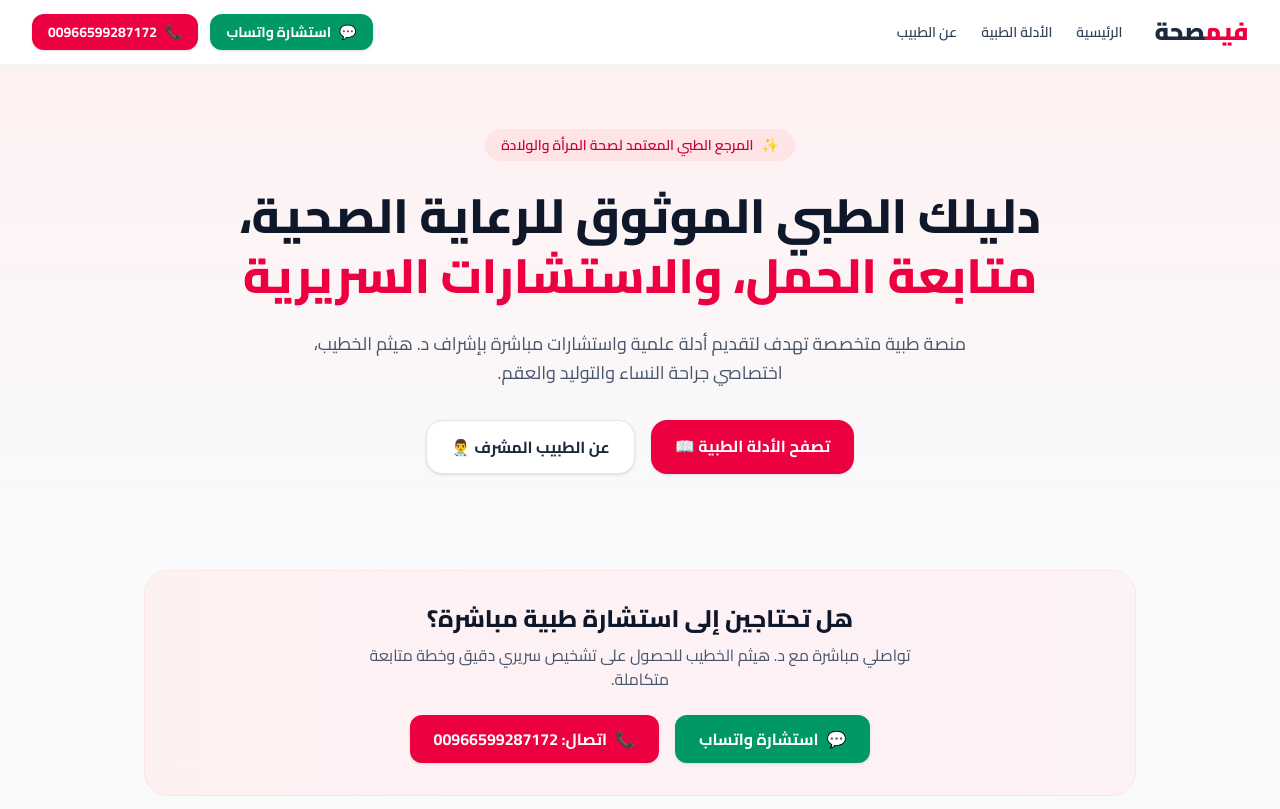
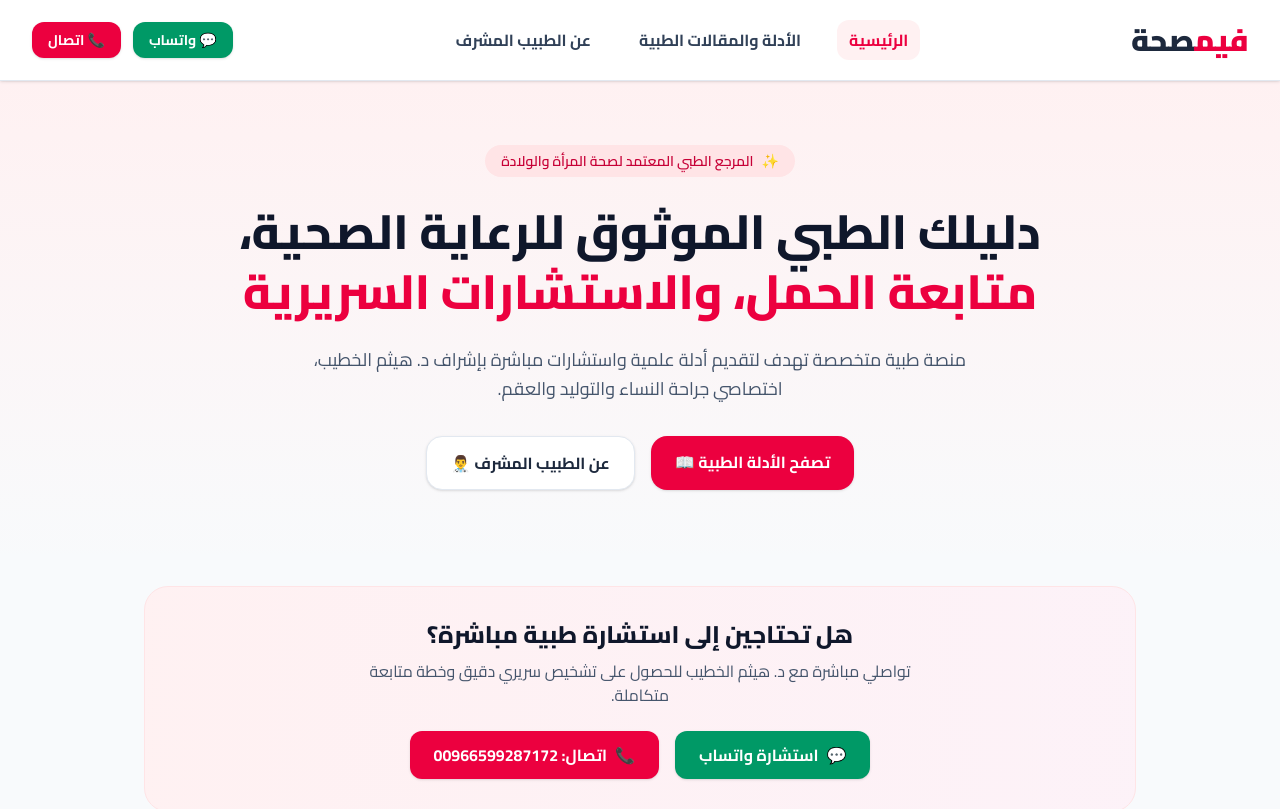
Before and after one commit to femseha/femseha, a React (Vite) app: page / in a window 1280 px wide. Shown: the top 809 px of the page. Built offline with nearby package versions, Linux system fonts and the light colour scheme.

Commit message:
Update App.tsx

```diff
--- a/src/App.tsx
+++ b/src/App.tsx
@@ -1,82 +1,80 @@
-import React, { useState } from 'react';
-import { Routes, Route, Link } from 'react-router-dom';
+import React from 'react';
+import { Routes, Route, Link, NavLink } from 'react-router-dom';
 import Home from './pages/Home';
 import Articles from './pages/Articles';
 import ArticleDetail from './pages/ArticleDetail';
 import Doctor from './pages/Doctor';
 
 export function App() {
-  const [isOpen, setIsOpen] = useState(false);
-
   return (
     <div className="flex flex-col min-h-screen bg-slate-50 text-slate-800 font-sans" dir="rtl">
-      {/* القائمة العلوية Header */}
-      <header className="bg-white border-b border-slate-100 sticky top-0 z-50">
+      {/* شريط التنقل العلوي البارز لجميع الصفحات */}
+      <header className="bg-white border-b border-slate-200 sticky top-0 z-50 shadow-sm">
         <div className="max-w-7xl mx-auto px-4 sm:px-6 lg:px-8">
-          <div className="flex justify-between items-center h-16">
-            <div className="flex items-center gap-8">
-              <Link to="/" className="text-2xl font-black text-rose-600 tracking-tight">
+          <div className="flex justify-between items-center h-20">
+            {/* الشعار */}
+            <Link to="/" className="flex items-center gap-2">
+              <span className="text-2xl sm:text-3xl font-black text-rose-600 tracking-tight">
                 فيم<span className="text-slate-800">صحة</span>
-              </Link>
-              <nav className="hidden md:flex items-center gap-6 text-sm font-semibold text-slate-700">
-                <Link to="/" className="hover:text-rose-600 transition-colors">الرئيسية</Link>
-                <Link to="/articles" className="hover:text-rose-600 transition-colors">الأدلة الطبية</Link>
-                <Link to="/doctor" className="hover:text-rose-600 transition-colors">عن الطبيب</Link>
-              </nav>
-            </div>
+              </span>
+            </Link>
 
-            <div className="hidden md:flex items-center gap-3">
+            {/* روابط الصفحات الرئيسية - ظاهرة وواضحة دائماً */}
+            <nav className="flex items-center gap-2 sm:gap-6 text-sm sm:text-base font-bold text-slate-700">
+              <NavLink
+                to="/"
+                className={({ isActive }) =>
+                  `px-3 py-2 rounded-xl transition-colors ${
+                    isActive ? 'bg-rose-50 text-rose-600' : 'hover:text-rose-600'
+                  }`
+                }
+              >
+                الرئيسية
+              </NavLink>
+              <NavLink
+                to="/articles"
+                className={({ isActive }) =>
+                  `px-3 py-2 rounded-xl transition-colors ${
+                    isActive ? 'bg-rose-50 text-rose-600' : 'hover:text-rose-600'
+                  }`
+                }
+              >
+                الأدلة والمقالات الطبية
+              </NavLink>
+              <NavLink
+                to="/doctor"
+                className={({ isActive }) =>
+                  `px-3 py-2 rounded-xl transition-colors ${
+                    isActive ? 'bg-rose-50 text-rose-600' : 'hover:text-rose-600'
+                  }`
+                }
+              >
+                عن الطبيب المشرف
+              </NavLink>
+            </nav>
+
+            {/* أزرار التواصل السريع */}
+            <div className="hidden lg:flex items-center gap-3">
               <a
                 href="https://wa.me/966599287172"
                 target="_blank"
                 rel="noopener noreferrer"
                 className="inline-flex items-center gap-2 px-4 py-2 bg-emerald-600 hover:bg-emerald-700 text-white rounded-xl font-bold text-sm transition-colors shadow-sm"
               >
-                <span>💬</span>
-                <span>استشارة واتساب</span>
+                <span>💬 واتساب</span>
               </a>
               <a
                 href="tel:00966599287172"
                 className="inline-flex items-center gap-2 px-4 py-2 bg-rose-600 hover:bg-rose-700 text-white rounded-xl font-bold text-sm transition-colors shadow-sm"
               >
-                <span>📞</span>
-                <span>00966599287172</span>
-              </a>
-            </div>
-
-            <button
-              onClick={() => setIsOpen(!isOpen)}
-              className="md:hidden p-2 rounded-lg text-slate-600 hover:bg-slate-100 text-xl font-bold"
-            >
-              {isOpen ? '✕' : '☰'}
-            </button>
-          </div>
-        </div>
-
-        {isOpen && (
-          <div className="md:hidden bg-white border-b border-slate-200 px-4 pt-2 pb-4 space-y-3">
-            <Link to="/" onClick={() => setIsOpen(false)} className="block py-2 text-slate-700 font-medium hover:text-rose-600">الرئيسية</Link>
-            <Link to="/articles" onClick={() => setIsOpen(false)} className="block py-2 text-slate-700 font-medium hover:text-rose-600">الأدلة الطبية</Link>
-            <Link to="/doctor" onClick={() => setIsOpen(false)} className="block py-2 text-slate-700 font-medium hover:text-rose-600">عن الطبيب</Link>
-            <div className="pt-2 flex flex-col gap-2">
-              <a
-                href="https://wa.me/966599287172"
-                className="block text-center py-2.5 bg-emerald-600 text-white rounded-xl font-bold text-sm"
-              >
-                💬 استشارة واتساب
-              </a>
-              <a
-                href="tel:00966599287172"
-                className="block text-center py-2.5 bg-rose-600 text-white rounded-xl font-bold text-sm"
-              >
-                📞 اتصال: 00966599287172
+                <span>📞 اتصال</span>
               </a>
             </div>
           </div>
-        )}
+        </div>
       </header>
 
-      {/* المحتوى الرئيسي */}
+      {/* محتوى الصفحات المتعددة */}
       <main className="flex-grow">
         <Routes>
           <Route path="/" element={<Home />} />
@@ -87,7 +85,7 @@ export function App() {
         </Routes>
       </main>
 
-      {/* الفوتر Footer */}
+      {/* الفوتر مع روابط التنقل */}
       <footer className="bg-slate-900 text-slate-300 py-12 px-4 sm:px-6 lg:px-8 mt-16">
         <div className="max-w-7xl mx-auto grid grid-cols-1 md:grid-cols-3 gap-8">
           <div>
@@ -95,12 +93,12 @@ export function App() {
               فيم<span className="text-white">صحة</span>
             </span>
             <p className="text-sm text-slate-400 leading-relaxed mb-4">
-              دليل طبي سريري موثوق لصحة المرأة، متابعة الحمل، وفحوصات الهرمونات بإشراف د. هيثم الخطيب.
+              دليل طبي سريري معتمد لصحة المرأة، متابعة الحمل، وفحوصات الهرمونات بإشراف د. هيثم الخطيب.
             </p>
           </div>
 
           <div>
-            <h4 className="text-white font-bold mb-4 text-sm">روابط الموقع</h4>
+            <h4 className="text-white font-bold mb-4 text-base">صفحات الموقع</h4>
             <ul className="space-y-2 text-sm">
               <li><Link to="/" className="hover:text-white transition-colors">الرئيسية</Link></li>
               <li><Link to="/articles" className="hover:text-white transition-colors">الأدلة والمقالات الطبية</Link></li>
@@ -109,10 +107,10 @@ export function App() {
           </div>
 
           <div>
-            <h4 className="text-white font-bold mb-4 text-sm">إشراف وتواصل سريري</h4>
+            <h4 className="text-white font-bold mb-4 text-base">إشراف وتواصل سريري</h4>
             <p className="text-xs text-rose-400 font-semibold mb-2">د. هيثم الخطيب - اختصاصي جراحة النساء والتوليد والعقم</p>
             <p className="text-xs text-slate-400 leading-relaxed">
-              تنبيه طبي: الموقع مخصص للتوعية والاستشارات الطبية فقط، ولا نقوم ببيع أو تداول أي منتجات دوائية.
+              هاتف: 00966599287172
             </p>
             <div className="mt-4 pt-4 border-t border-slate-800 text-xs text-slate-500">
               جميع الحقوق محفوظة © 2026 فيم صحة
```
